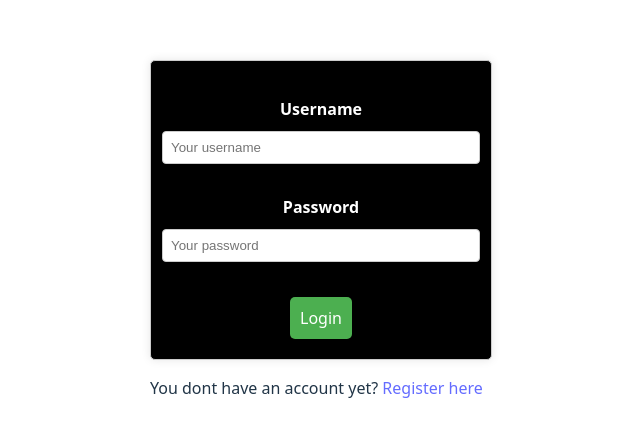
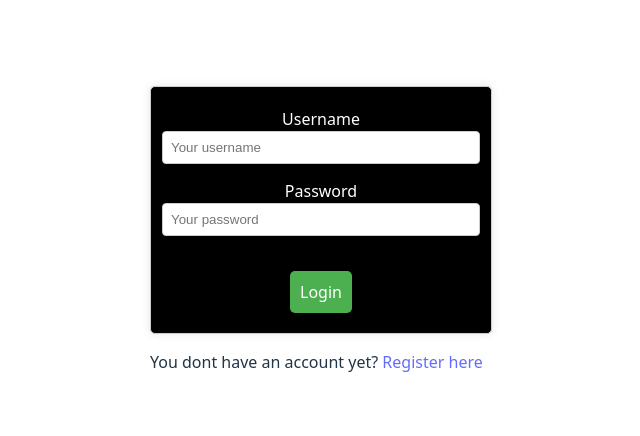
Before and after one commit to H4RmYxDD/js_chatapp_project, a React app in the folder frontend/: page / in a window 1280 px wide. Shown: the part 162-598 px from the top of the page, without its empty margins (319-959 px from the left). Built offline with nearby package versions, Linux system fonts and the light colour scheme; the HTML template or start-up script is replaced by a standard one.

Commit message:
login/register with enter

```diff
--- a/frontend/src/pages/LoginPage.tsx
+++ b/frontend/src/pages/LoginPage.tsx
@@ -1,3 +1,4 @@
+// ...existing code...
 import { useState } from 'react';
 import { toast } from 'react-toastify';
 import { apiClient } from '../api/apiClient';
@@ -20,7 +21,7 @@ function LoginPage() {
                 nav('/main');
             })
             .catch((error) => {
-                toast.error('Login failed: ' + error.response.data.message);
+                toast.error('Login failed: ' + error.response?.data?.message || error.message);
             });
     };
     const login = () => {
@@ -30,27 +31,36 @@ function LoginPage() {
         }
         tryLogin();
     };
+
+    const onSubmit = (e: React.FormEvent) => {
+        e.preventDefault();
+        login();
+    };
+
     return (
         <>
-            <div className="login-container">
-                <p id="username">Username</p>
+            <form className="login-container" onSubmit={onSubmit}>
+                <label htmlFor="usernameField">Username</label>
                 <input
                     type="text"
                     id="usernameField"
                     onChange={(e) => setUser({ ...user, username: e.target.value })}
                     placeholder="Your username"
+                    value={user.username}
                 />
-                <p id="password">Password</p>
+                <label htmlFor="passwordField">Password</label>
                 <input
                     type="password"
                     id="passwordField"
                     onChange={(e) => setUser({ ...user, password: e.target.value })}
                     placeholder="Your password"
+                    value={user.password}
                 />
-                <button onClick={login} id="loginButton">
+                <button type="submit" id="loginButton">
                     Login
                 </button>
-            </div>
+            </form>
+
             <div>
                 <p>
                     You dont have an account yet? <Link to="/register">Register here</Link>
--- a/frontend/src/pages/MainPage.tsx
+++ b/frontend/src/pages/MainPage.tsx
@@ -1,7 +1,17 @@
 const MainPage = () => {
-    return <>
-    <h1>nyald meg a herem</h1>
-    </>;
+    return (
+        <>
+            <h1>nyald meg a herem</h1>
+            <button
+                onClick={() => {
+                    localStorage.removeItem('token');
+                    window.location.href = '/';
+                }}
+            >
+                Logout
+            </button>
+        </>
+    );
 };
 
 export default MainPage;
--- a/frontend/src/pages/RegisterPage.tsx
+++ b/frontend/src/pages/RegisterPage.tsx
@@ -1,3 +1,4 @@
+// ...existing code...
 import { useState } from 'react';
 import { Link, useNavigate } from 'react-router-dom';
 import { toast } from 'react-toastify';
@@ -38,18 +39,25 @@ function RegisterPage() {
                 nav('/');
             })
             .catch((error) => {
-                toast.error('Register failed: ' + error.response.data.message);
+                toast.error('Register failed: ' + (error.response?.data?.message || error.message));
             });
     };
+
+    const onSubmit = (e: React.FormEvent) => {
+        e.preventDefault();
+        register();
+    };
+
     return (
         <>
-            <div className="register-container">
+            <form className="register-container" onSubmit={onSubmit}>
                 <p id="email">Email</p>
                 <input
                     type="text"
                     id="emailField"
                     onChange={(e) => setUser({ ...user, email: e.target.value })}
                     placeholder="Your email"
+                    value={user.email}
                 />
                 <p id="username">Username</p>
                 <input
@@ -57,6 +65,7 @@ function RegisterPage() {
                     id="usernameField"
                     onChange={(e) => setUser({ ...user, username: e.target.value })}
                     placeholder="Your username"
+                    value={user.username}
                 />
                 <p id="password">Password</p>
                 <input
@@ -64,6 +73,7 @@ function RegisterPage() {
                     id="passwordField"
                     onChange={(e) => setUser({ ...user, password: e.target.value })}
                     placeholder="Your password"
+                    value={user.password}
                 />
                 <p id="password-confirm">Confirm Password</p>
                 <input
@@ -71,11 +81,12 @@ function RegisterPage() {
                     id="passwordConfirmField"
                     onChange={(e) => setConfirmPassword(e.target.value)}
                     placeholder="Confirm your password"
+                    value={confirmPassword}
                 />
-                <button id="registerButton" onClick={register}>
+                <button id="registerButton" type="submit">
                     Register
                 </button>
-            </div>
+            </form>
             <div>
                 <p>
                     Already have an account? <Link to="/">Login here</Link>
```
